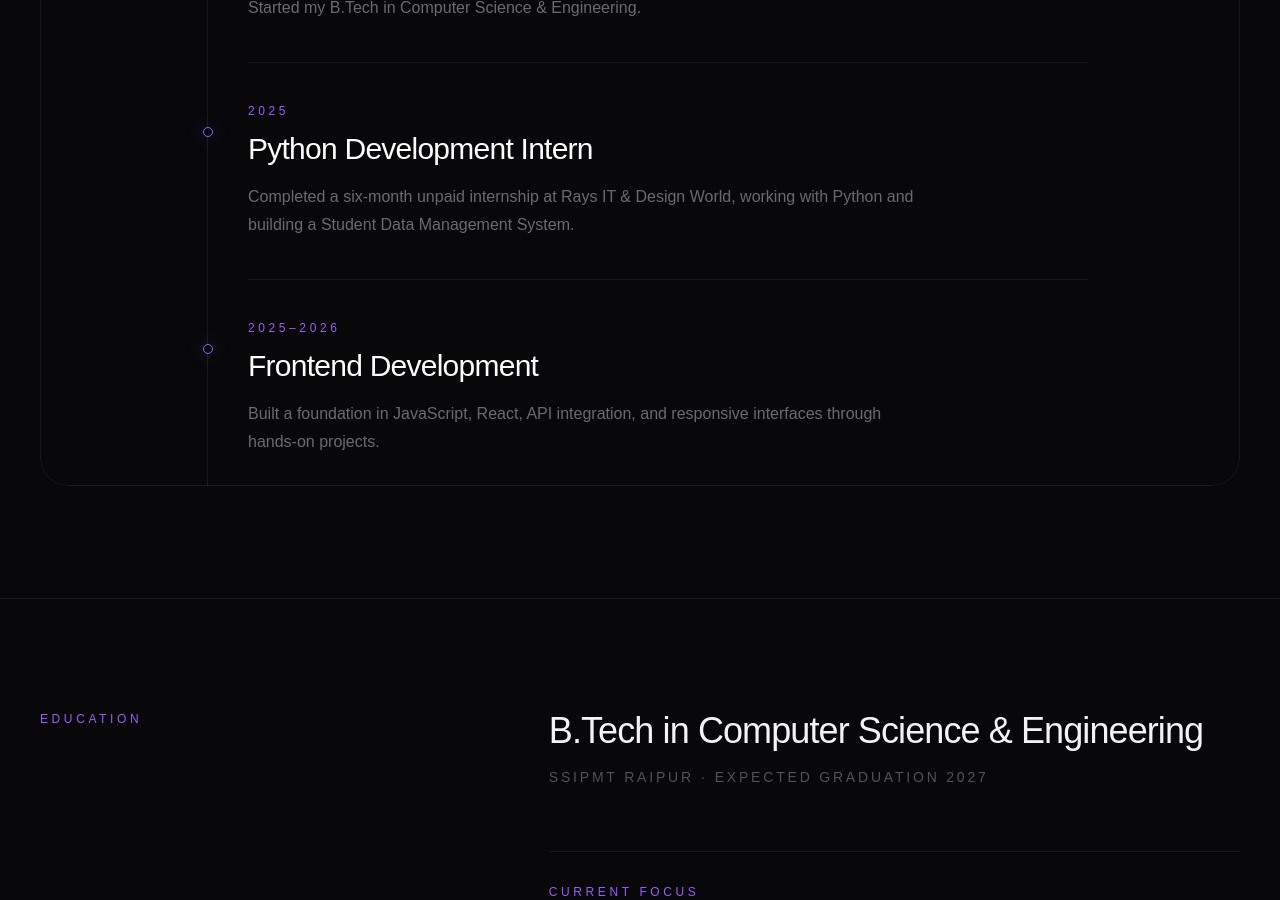
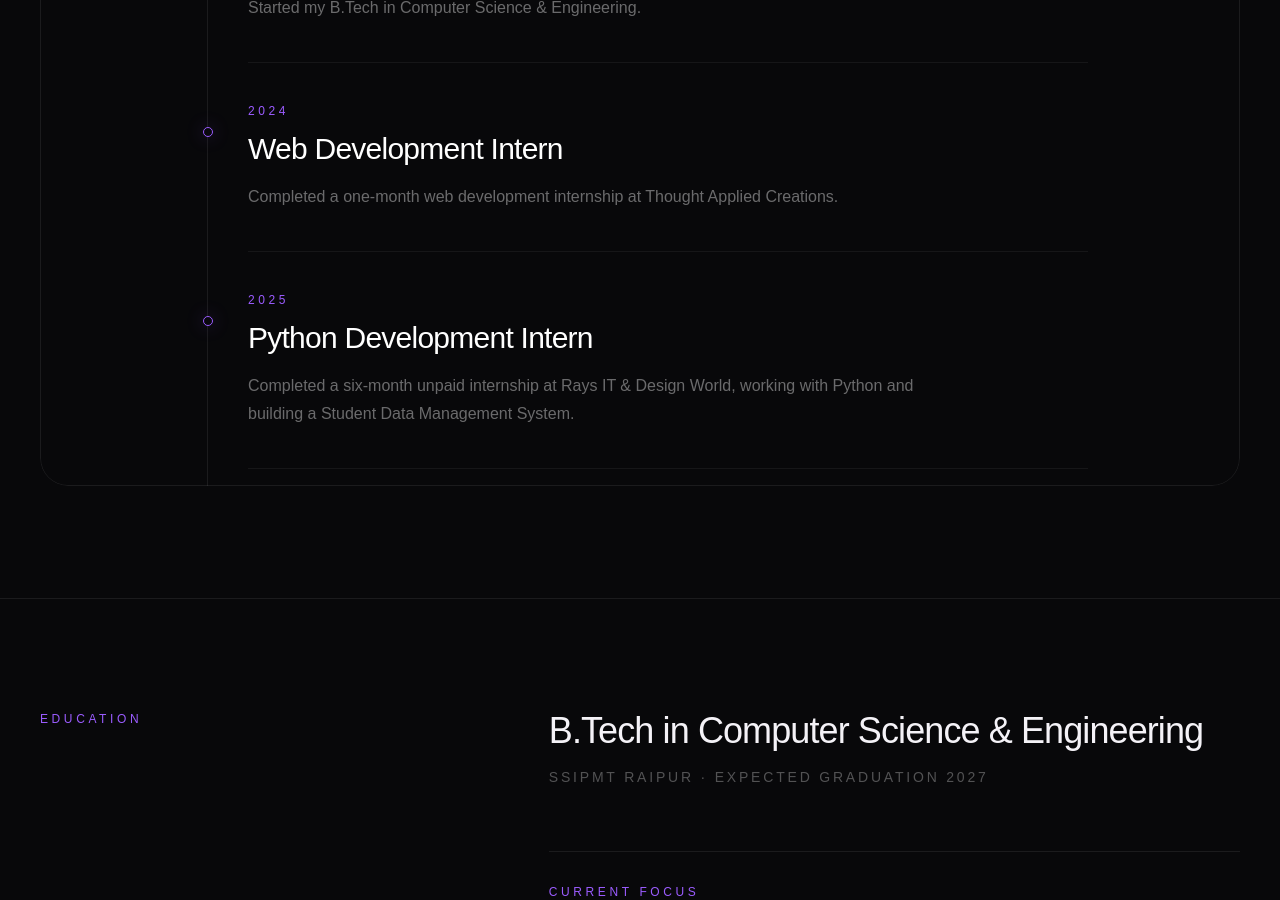
Before and after one commit to rohitcreates/portfolio, a Next.js app: page /about in a window 1280 px wide. Shown: the part 1800-2700 px from the top of the page. Built offline with nearby package versions, Linux system fonts and the light colour scheme.

Commit message:
fix: order career timeline chronologically

```diff
--- a/src/components/AboutJourney.tsx
+++ b/src/components/AboutJourney.tsx
@@ -10,6 +10,12 @@ const milestones = [
       "Started my B.Tech in Computer Science & Engineering.",
   },
   {
+    year: "2024",
+    title: "Web Development Intern",
+    description:
+      "Completed a one-month web development internship at Thought Applied Creations.",
+  },
+  {
     year: "2025",
     title: "Python Development Intern",
     description:
@@ -20,12 +26,6 @@ const milestones = [
     title: "Frontend Development",
     description:
       "Built a foundation in JavaScript, React, API integration, and responsive interfaces through hands-on projects.",
-  },
-  {
-    year: "2024",
-    title: "Web Development Intern",
-    description:
-      "Completed a one-month web development internship at Thought Applied Creations.",
   },
   {
     year: "2026",
```
